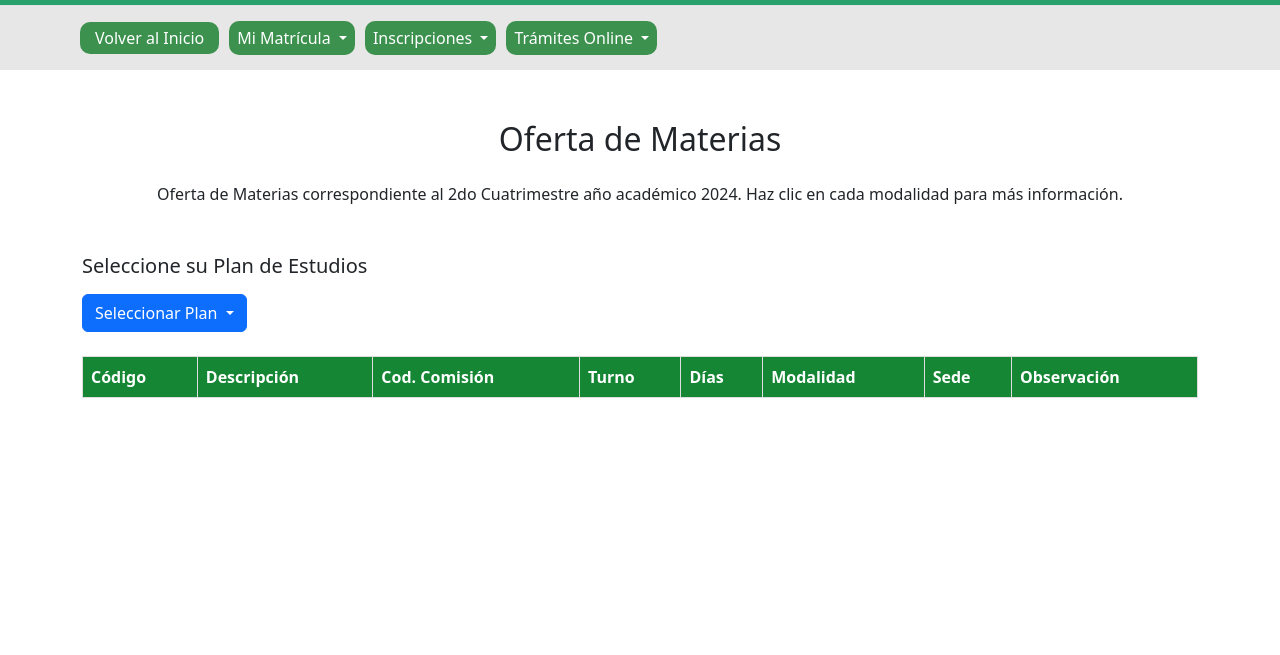
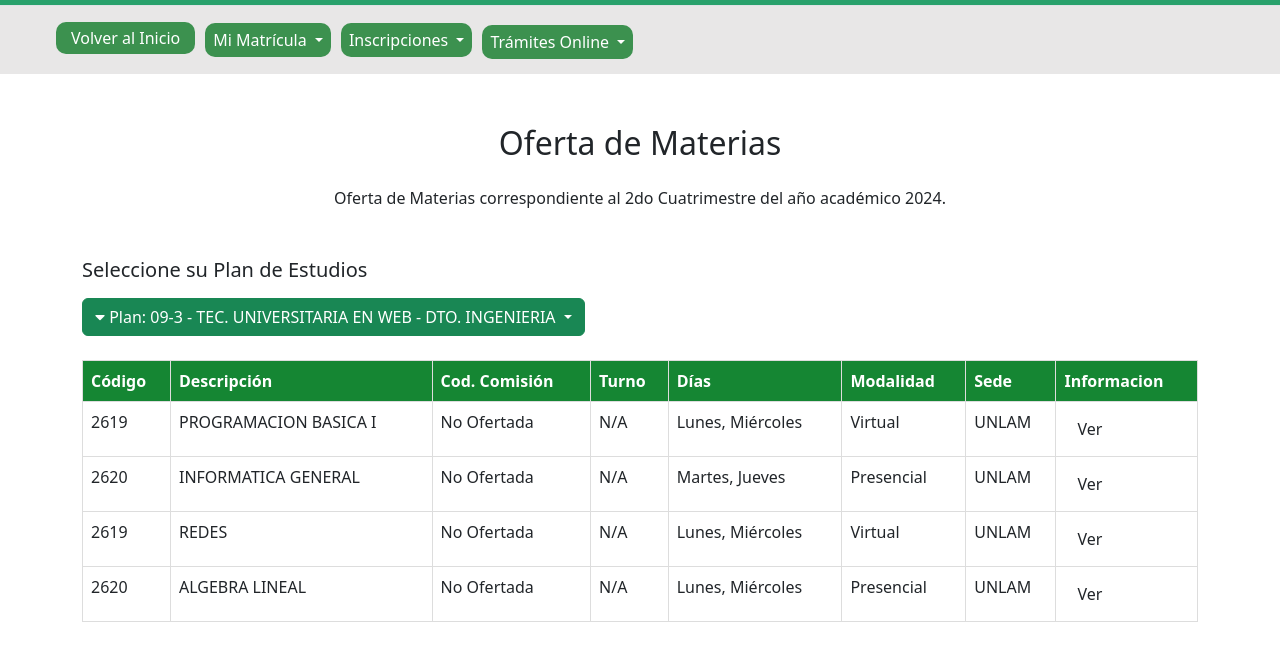
Before and after one commit to Chouny1109/tp-final-visualizaciones, a plain HTML site: page paginas/ofertaMaterias.html in a window 1280 px wide. Shown: the part 86-741 px from the top of the page. Drawn offline with nearby package versions, Linux system fonts and the light colour scheme.

Commit message:
vista ofertas d materias

```diff
--- a/paginas/ofertaMaterias.html
+++ b/paginas/ofertaMaterias.html
@@ -5,7 +5,10 @@
     <meta name="viewport" content="width=device-width, initial-scale=1.0">
     <title>Oferta de Materias</title>
     <link href="https://cdn.jsdelivr.net/npm/bootstrap@5.3.0/dist/css/bootstrap.min.css" rel="stylesheet">
+    <link href="https://cdnjs.cloudflare.com/ajax/libs/font-awesome/5.15.3/css/all.min.css" rel="stylesheet">
+
     <link href="../css/style.css" rel="stylesheet">
+    <link rel="stylesheet" href="../css/ofertaMaterias.css">
     <style>
         .container {
             margin-top: 50px;
@@ -27,6 +30,7 @@
         .table-light {
             background-color: #e9ecef;
         }
+
     </style>
 </head>
 <body>
@@ -47,67 +51,71 @@
         </div>
     </header>
 
-<!-- Barra de navegación -->
 <nav class="navbar navbar-expand-lg navbar-custom mb-4">
-    <div class="container-fluid">
-        <ul class="navbar-nav ms-5 align-items-center">
+    <div class="container-fluid content">
+        <ul class="navbar-nav ms-4 items">
             <!-- Botón para "Volver al Inicio" -->
-            <li class="nav-item">
+            <li class="nav-item" style="margin-bottom: 5px;">
                 <a href="home.html" class="nav-button">Volver al Inicio</a>
             </li>
 
             <!-- Menú desplegable para "Mi Matrícula" -->
-            <li class="nav-item dropdown">
+            <div class="dropdown nav-item">
                 <a class="nav-link dropdown-toggle nav-button" href="#" role="button" data-bs-toggle="dropdown" aria-expanded="false">
                     Mi Matrícula
                 </a>
-                <ul class="dropdown-menu dropdown-menu-custom">
+                <ul class="dropdown-menu dropdown-menu-custom menu">
                     <li><a class="dropdown-item dropdown-item-custom" href="/paginas/mi-matricula.html">Ver Matrícula</a></li>
                     <li><a class="dropdown-item dropdown-item-custom" href="/paginas/estado-matricula.html">Estado de Matrícula</a></li>
                 </ul>
-            </li>
+            </div>
 
             <!-- Menú desplegable para "Inscripciones" -->
-            <li class="nav-item dropdown">
-                <a class="nav-link dropdown-toggle nav-button" href="#" role="button" data-bs-toggle="dropdown" aria-expanded="false">
+            <div class="dropdown nav-item">
+                <button class="nav-link dropdown-toggle nav-button" type="button" data-bs-toggle="dropdown" aria-expanded="false">
                     Inscripciones
-                </a>
-                <ul class="dropdown-menu dropdown-menu-custom">
+                </button>
+                <ul class="dropdown-menu dropdown-menu-custom menu">
                     <li><a class="dropdown-item dropdown-item-custom" href="/paginas/inscripciones.html">Inscripción a Materias</a></li>
                 </ul>
-            </li>
+            </div>
 
             <!-- Menú desplegable para "Trámites Online" -->
-            <li class="nav-item dropdown">
+            <div class="dropdown nav-item mt-1">
                 <a class="nav-link dropdown-toggle nav-button" href="#" role="button" data-bs-toggle="dropdown" aria-expanded="false">
                     Trámites Online
                 </a>
-                <ul class="dropdown-menu dropdown-menu-custom">
+                <ul class="dropdown-menu dropdown-menu-custom menu">
                     <li><a class="dropdown-item dropdown-item-custom" href="/paginas/tramites.html">Solicitud de Certificados</a></li>
                     <li><a class="dropdown-item dropdown-item-custom" href="/paginas/tramites-baja.html">Solicitud de Baja</a></li>
                 </ul>
-            </li>
+            </div>
         </ul>
     </div>
 </nav>
+
+
 <div class="container">
     <h2 class="text-center mb-4">Oferta de Materias</h2>
-    <p class="text-center mb-5">Oferta de Materias correspondiente al 2do Cuatrimestre año académico 2024. Haz clic en cada modalidad para más información.</p>
+    <p class="text-center mb-5">Oferta de Materias correspondiente al 2do Cuatrimestre del año académico 2024.</p>
 
     <div class="row">
         <!-- Selección de Plan de Estudios -->
         <div class="col-md-12 mb-4">
             <h5 class="mb-3">Seleccione su Plan de Estudios</h5>
             <div class="dropdown">
-                <button class="btn btn-primary dropdown-toggle" type="button" id="dropdownMenuButton" data-bs-toggle="dropdown" aria-expanded="false">
-                    Seleccionar Plan
+                <button class="btn btn-success dropdown-toggle planes" type="button" id="dropdownMenuButton" data-bs-toggle="dropdown" aria-expanded="false">
+                    <i class="fas fa-caret-down"></i> <!-- Ícono de la flecha desplegable -->
+                    <span class="dropdown-text">Plan: 09-3 - TEC. UNIVERSITARIA EN WEB - DTO. INGENIERIA</span>
                 </button>
-                <ul class="dropdown-menu" aria-labelledby="dropdownMenuButton">
+
+                <ul class="dropdown-menu menu" aria-labelledby="dropdownMenuButton">
                     <li><a class="dropdown-item" href="#" data-plan="09-3">Plan: 09-3 - TEC. UNIVERSITARIA EN WEB - DTO. INGENIERIA</a></li>
                     <li><a class="dropdown-item" href="#" data-plan="10-2">Plan: 10-2 - TEC. UNIVERSITARIA EN REDES - DTO. INGENIERIA</a></li>
                     <li><a class="dropdown-item" href="#" data-plan="11-1">Plan: 11-1 - LIC. EN INGENIERIA DE SOFTWARE - DTO. INGENIERIA</a></li>
                 </ul>
             </div>
+
         </div>
 
         <!-- Tabla de Materias -->
@@ -118,11 +126,12 @@
                         <th>Código</th>
                         <th>Descripción</th>
                         <th>Cod. Comisión</th>
-                        <th>Turno</th>
-                        <th>Días</th>
-                        <th>Modalidad</th>
-                        <th>Sede</th>
-                        <th>Observación</th>
+                        <th class="ver">Turno</th>
+                        <th class="ver">Días</th>
+                        <th class="ver">Modalidad</th>
+                        <th class="ver">Sede</th>
+                        <th class="observacion">Informacion</th>
+
                     </tr>
                 </thead>
                 <tbody id="materiasBody">
@@ -135,11 +144,11 @@
 
 <!-- Modal -->
 <div class="modal fade" id="materiaModal" tabindex="-1" aria-labelledby="materiaModalLabel" aria-hidden="true">
-  <div class="modal-dialog">
+    <div class="modal-dialog modal-dialog-centered">
       <div class="modal-content">
         <div class="modal-header">
           <h5 class="modal-title" id="materiaModalLabel">Detalles de la Materia</h5>
-        <button type="button" class="btn-close" data-bs-dismiss="modal" aria-label="Close"></button>
+
         </div>
         <div class="modal-body">
           <h6 id="materiaDescripcion"></h6>
@@ -157,6 +166,11 @@
       </div>
     </div>
   </div>
+
+
+<footer>
+    d
+</footer>
 
 <script src="https://cdn.jsdelivr.net/npm/bootstrap@5.3.0/dist/js/bootstrap.bundle.min.js"></script>
 <script>
@@ -198,11 +212,11 @@
                 <td>${materia.codigo}</td>
                 <td>${materia.descripcion}</td>
                 <td>${materia.comision}</td>
-                <td>${materia.turno}</td>
-                <td>${materia.dias}</td>
-                <td>${materia.modalidad}</td>
-                <td>${materia.sede}</td>
-                <td><button class="btn btn-info btn-sm" data-bs-toggle="modal" data-bs-target="#materiaModal" onclick="mostrarDetalles('${materia.codigo}')">Ver</button></td>
+                <td class="ver">${materia.turno}</td>
+                <td class="ver">${materia.dias}</td>
+                <td class="ver">${materia.modalidad}</td>
+                <td class="ver">${materia.sede}</td>
+                <td class="observacion"><button class="btn observacion boton-ver" data-bs-toggle="modal" data-bs-target="#materiaModal" onclick="mostrarDetalles('${materia.codigo}')">Ver</button></td>
 
             `;
             tableBody.appendChild(row);
@@ -236,7 +250,7 @@
 }
 
 
-
+    cargarMaterias('09-3');
 
     // Función para manejar el cambio de plan
     document.querySelectorAll('.dropdown-item').forEach(item => {
@@ -245,6 +259,15 @@
             cargarMaterias(plan);
         });
     });
+    document.querySelectorAll('.dropdown-item').forEach(item => {
+    item.addEventListener('click', function (event) {
+        event.preventDefault(); // Evita que la página recargue
+        const selectedPlanText = this.textContent;
+        const dropdownButton = document.getElementById('dropdownMenuButton');
+        dropdownButton.textContent = selectedPlanText;
+    });
+});
+
 </script>
 </body>
 </html>
```
Lines whose indentation alone changed are shown as unchanged.
